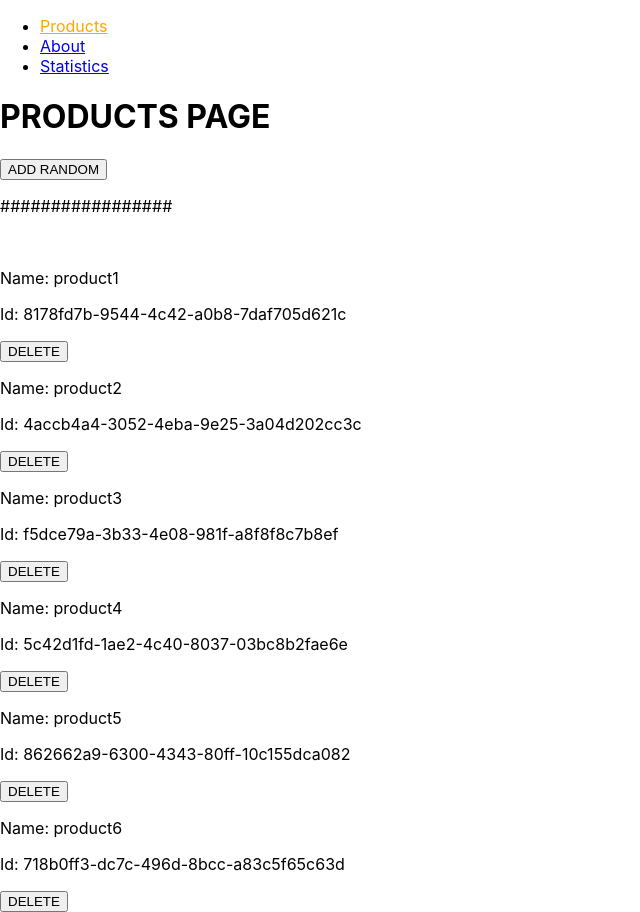
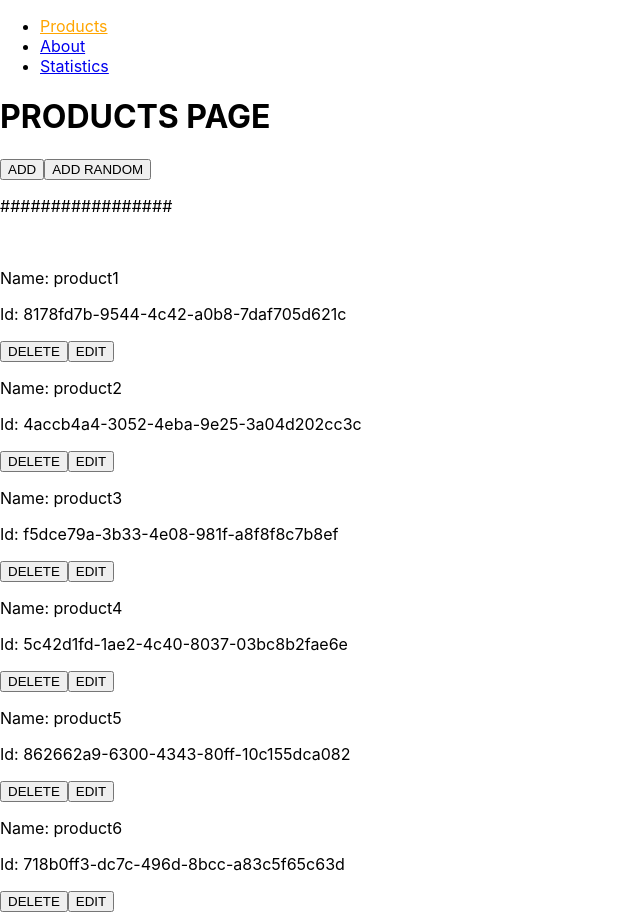
Before and after one commit to zKaoX/smart-cat-aleksandar-sosaljski, a React (Vite) app: page /products in a window 1280 px wide. Shown: the whole page, without its empty margins (0-640 px from the left). Built offline with nearby package versions, Linux system fonts and the light colour scheme.

Commit message:
U products stranici dodati dugmici koji vode ka AddProduct i EditProduct stranicama

```diff
--- a/src/pages/Products.jsx
+++ b/src/pages/Products.jsx
@@ -1,5 +1,5 @@
-import { useState, useEffect, Link } from 'react';
-import { useNavigate } from 'react-router-dom';
+import { useState, useEffect } from 'react';
+import { useNavigate, Link } from 'react-router-dom';
 import { getProducts, deleteProduct, addProduct, subscribeOnProductsChange } from '../backend/api';
 
 function Products() {
@@ -30,6 +30,9 @@ function Products() {
     return (
         <>
             <h1>PRODUCTS PAGE</h1>
+
+            <button onClick={() => navigate('/products/add')}>ADD</button>
+
             <button onClick={handleAddRandomClick}>ADD RANDOM</button>
             <br/>
             <p>#################</p>
@@ -40,6 +43,7 @@ function Products() {
                         <p>Name: {name}</p>
                         <p>Id: {id}</p>
                         <button onClick={() => handleDeleteProductClick(id)}>DELETE</button>
+                        <button onClick={() => navigate(`/products/${id}/edit`)}>EDIT</button>
                     </>
                 ))
             }
```
